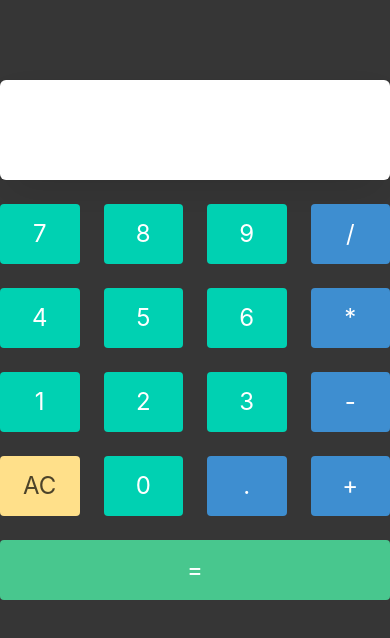
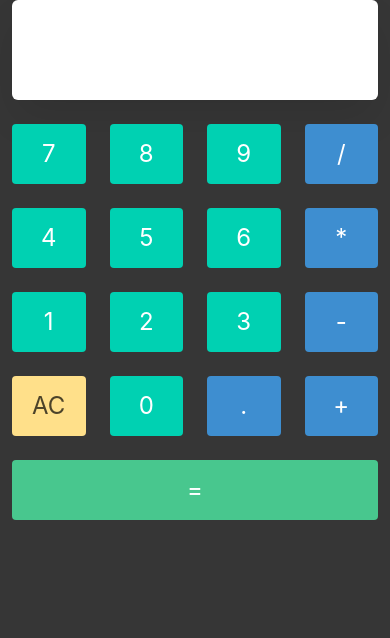
Before and after one commit to bushblade/Calculator, a plain HTML site: page index.html in a window 390 px wide. Drawn offline with nearby package versions, Linux system fonts and the light colour scheme.

Commit message:
improved responsiveness

```diff
--- a/style.css
+++ b/style.css
@@ -2,10 +2,17 @@ html {
   background-color: #363636;
 }
 
-.container {
-  max-width: 500px;
-  margin-top: 5rem;
+@media (min-width: 500px) {
+  .container {
+    max-width: 500px;
+    margin-top: 5rem;
+  }
 }
 .box {
   min-height: 100px;
 }
+
+.columns {
+  margin-left: 0;
+  margin-right: 0;
+}
```
